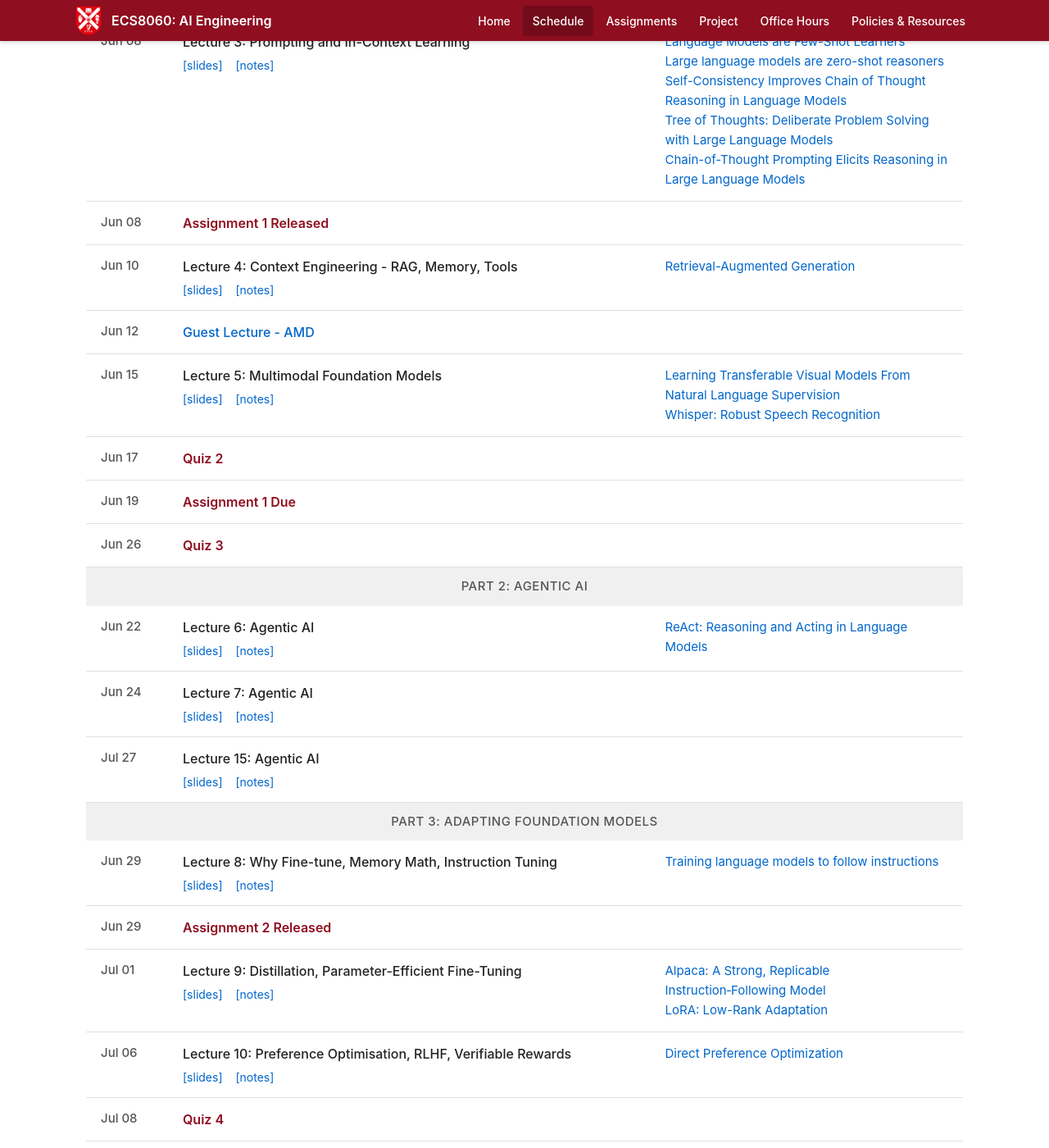
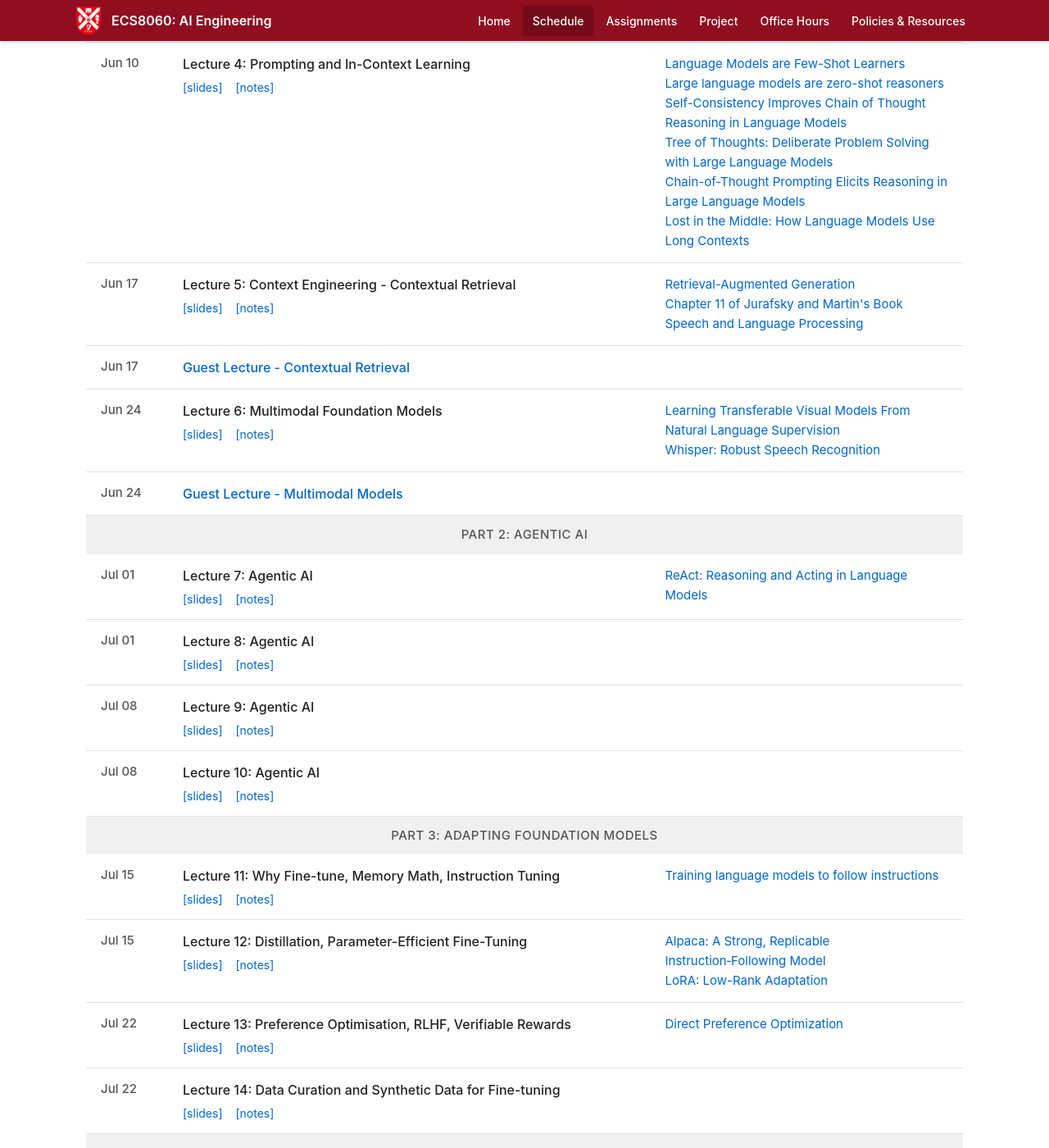
Before and after one commit to awaisrauf/ai_engineering_course, a Jekyll site: the page built from schedule.html, in a window 1280 px wide and 1400 px high, scrolled down 1077 px. Shown: the whole window at 82% size. Built offline with Jekyll 4.4.1, drawn with Linux system fonts in a browser that asks for light colours; some of the changed text lies outside the part shown.

Commit message:
new changes

```diff
--- a/_data/schedule.yml
+++ b/_data/schedule.yml
@@ -4,7 +4,7 @@
   weeks:
     - week: 1
       sessions:
-        - date: "2026-06-01"
+        - date: "2026-06-03"
           type: lecture
           num: 1
           title: "Introduction, Foundational Models"
@@ -21,9 +21,18 @@
         - date: "2026-06-03"
           type: lecture
           num: 2
-          title: "Problem Framing, Evaluation, and Model Selection"
+          title: "How to Build Foundational Models"
           slides: "/slides/lecture-02.pdf"
           notes: "/notes/lecture-02"
+
+    - week: 2
+      sessions:
+        - date: "2026-06-10"
+          type: lecture
+          num: 3
+          title: "Problem Framing, Evaluation, and Model Selection"
+          slides: "/slides/lecture-03.pdf"
+          notes: "/notes/lecture-03"
           readings:
             - title: "Holistic Evaluation of Language Models"
               url: "https://arxiv.org/abs/2211.09110"
@@ -34,18 +43,12 @@
             - title: "Instruction-Following Evaluation for Large Language Models"
               url: "https://arxiv.org/pdf/2311.07911"
 
-        - date: "2026-06-05"
-          type: deadline
-          title: "Quiz 1"
-
-    - week: 2
-      sessions:
-        - date: "2026-06-08"
+        - date: "2026-06-10"
           type: lecture
-          num: 3
+          num: 4
           title: "Prompting and In-Context Learning"
-          slides: "/slides/lecture-03.pdf"
-          notes: "/notes/lecture-03"
+          slides: "/slides/lecture-04.pdf"
+          notes: "/notes/lecture-04"
           readings:
             - title: "Language Models are Few-Shot Learners"
             - title: "Large language models are zero-shot reasoners"
@@ -54,196 +57,159 @@
               url: ""
             - title: "Chain-of-Thought Prompting Elicits Reasoning in Large Language Models"
               url: ""
+            - title: "Lost in the Middle: How Language Models Use Long Contexts"
 
-        - date: "2026-06-08"
-          type: deadline
-          title: "Assignment 1 Released"
-
-        - date: "2026-06-10"
+    - week: 3
+      sessions:
+        - date: "2026-06-17"
           type: lecture
-          num: 4
-          title: "Context Engineering - RAG, Memory, Tools"
-          slides: "/slides/lecture-04.pdf"
-          notes: "/notes/lecture-04"
+          num: 5
+          title: "Context Engineering - Contextual Retrieval"
+          slides: "/slides/lecture-05.pdf"
+          notes: "/notes/lecture-05"
           readings:
             - title: "Retrieval-Augmented Generation"
               url: "https://arxiv.org/abs/2005.11401"
+            - title: "Chapter 11 of Jurafsky and Martin's Book Speech and Language Processing"
+              url: "https://web.stanford.edu/~jurafsky/slp3/11.pdf"
 
-        - date: "2026-06-12"
+        - date: "2026-06-17"
           type: event
-          title: "Guest Lecture - AMD"
+          title: "Guest Lecture - Contextual Retrieval"
 
-    - week: 3
+    - week: 4
       sessions:
-        - date: "2026-06-15"
+        - date: "2026-06-24"
           type: lecture
-          num: 5
+          num: 6
           title: "Multimodal Foundation Models"
-          slides: "/slides/lecture-05.pdf"
-          notes: "/notes/lecture-05"
+          slides: "/slides/lecture-06.pdf"
+          notes: "/notes/lecture-06"
           readings:
             - title: "Learning Transferable Visual Models From Natural Language Supervision"
               url: "https://arxiv.org/abs/2103.00020"
             - title: "Whisper: Robust Speech Recognition"
               url: "https://arxiv.org/abs/2212.04356"
 
-        - date: "2026-06-17"
-          type: deadline
-          title: "Quiz 2"
-
-        - date: "2026-06-19"
-          type: deadline
-          title: "Assignment 1 Due"
-
-    - week: 4
-      sessions:
-        - date: "2026-06-26"
-          type: deadline
-          title: "Quiz 3"
+        - date: "2026-06-24"
+          type: event
+          title: "Guest Lecture - Multimodal Models"
 
 - section: "Part 2: Agentic AI"
   weeks:
-    - week: 4
+    - week: 5
       sessions:
-        - date: "2026-06-22"
-          type: lecture
-          num: 6
-          title: "Agentic AI"
-          slides: "/slides/lecture-06.pdf"
-          notes: "/notes/lecture-06"
-          readings:
-            - title: "ReAct: Reasoning and Acting in Language Models"
-              url: "https://arxiv.org/abs/2210.03629"
-
-        - date: "2026-06-24"
+        - date: "2026-07-01"
           type: lecture
           num: 7
           title: "Agentic AI"
           slides: "/slides/lecture-07.pdf"
           notes: "/notes/lecture-07"
+          readings:
+            - title: "ReAct: Reasoning and Acting in Language Models"
+              url: "https://arxiv.org/abs/2210.03629"
 
-    - week: 9
+        - date: "2026-07-01"
+          type: lecture
+          num: 8
+          title: "Agentic AI"
+          slides: "/slides/lecture-08.pdf"
+          notes: "/notes/lecture-08"
+
+    - week: 6
       sessions:
-        - date: "2026-07-27"
+        - date: "2026-07-08"
           type: lecture
-          num: 15
+          num: 9
           title: "Agentic AI"
-          slides: "/slides/lecture-15.pdf"
-          notes: "/notes/lecture-15"
+          slides: "/slides/lecture-09.pdf"
+          notes: "/notes/lecture-09"
+
+        - date: "2026-07-08"
+          type: lecture
+          num: 10
+          title: "Agentic AI"
+          slides: "/slides/lecture-10.pdf"
+          notes: "/notes/lecture-10"
 
 - section: "Part 3: Adapting Foundation Models"
   weeks:
-    - week: 5
+    - week: 7
       sessions:
-        - date: "2026-06-29"
+        - date: "2026-07-15"
           type: lecture
-          num: 8
+          num: 11
           title: "Why Fine-tune, Memory Math, Instruction Tuning"
-          slides: "/slides/lecture-08.pdf"
-          notes: "/notes/lecture-08"
+          slides: "/slides/lecture-11.pdf"
+          notes: "/notes/lecture-11"
           readings:
             - title: "Training language models to follow instructions"
               url: "https://arxiv.org/abs/2203.02155"
 
-        - date: "2026-06-29"
-          type: deadline
-          title: "Assignment 2 Released"
-
-        - date: "2026-07-01"
+        - date: "2026-07-15"
           type: lecture
-          num: 9
+          num: 12
           title: "Distillation, Parameter-Efficient Fine-Tuning"
-          slides: "/slides/lecture-09.pdf"
-          notes: "/notes/lecture-09"
+          slides: "/slides/lecture-12.pdf"
+          notes: "/notes/lecture-12"
           readings:
             - title: "Alpaca: A Strong, Replicable Instruction‑Following Model"
               url: ""
             - title: "LoRA: Low-Rank Adaptation"
               url: "https://arxiv.org/abs/2106.09685"
 
-    - week: 6
+    - week: 8
       sessions:
-        - date: "2026-07-06"
+        - date: "2026-07-22"
           type: lecture
-          num: 10
+          num: 13
           title: "Preference Optimisation, RLHF, Verifiable Rewards"
-          slides: "/slides/lecture-10.pdf"
-          notes: "/notes/lecture-10"
+          slides: "/slides/lecture-13.pdf"
+          notes: "/notes/lecture-13"
           readings:
             - title: "Direct Preference Optimization"
               url: "https://arxiv.org/abs/2305.18290"
 
-        - date: "2026-07-08"
-          type: deadline
-          title: "Quiz 4"
-
-        - date: "2026-07-10"
-          type: deadline
-          title: "Project Proposal Due"
-
-        - date: "2026-07-10"
-          type: deadline
-          title: "Assignment 2 Due"
+        - date: "2026-07-22"
+          type: lecture
+          num: 14
+          title: "Data Curation and Synthetic Data for Fine-tuning"
+          slides: "/slides/lecture-14.pdf"
+          notes: "/notes/lecture-14"
 
 - section: "Part 4: Deploying Foundation Models"
   weeks:
-    - week: 7
+    - week: 9
       sessions:
-        - date: "2026-07-13"
+        - date: "2026-07-29"
           type: lecture
-          num: 11
+          num: 15
           title: "Inference Optimisation"
-          slides: "/slides/lecture-11.pdf"
-          notes: "/notes/lecture-11"
+          slides: "/slides/lecture-15.pdf"
+          notes: "/notes/lecture-15"
           readings:
             - title: "Efficient Memory Management for LLM Serving with PagedAttention"
               url: "https://arxiv.org/abs/2309.06180"
 
-        - date: "2026-07-13"
-          type: deadline
-          title: "Assignment 3 Released"
-
-        - date: "2026-07-15"
+        - date: "2026-07-29"
           type: lecture
-          num: 12
+          num: 16
           title: "Building Model APIs"
-          slides: "/slides/lecture-12.pdf"
-          notes: "/notes/lecture-12"
-
-    - week: 8
-      sessions:
-        - date: "2026-07-20"
-          type: lecture
-          num: 13
-          title: "Building Backend Systems"
-          slides: "/slides/lecture-13.pdf"
-          notes: "/notes/lecture-13"
-
-        - date: "2026-07-22"
-          type: lecture
-          num: 14
-          title: "Observability and Feedback"
-          slides: "/slides/lecture-14.pdf"
-          notes: "/notes/lecture-14"
-
-        - date: "2026-07-24"
-          type: deadline
-          title: "Quiz 5"
+          slides: "/slides/lecture-16.pdf"
+          notes: "/notes/lecture-16"
 
     - week: 10
       sessions:
-        - date: "2026-08-03"
-          type: deadline
-          title: "Assignment 3 Due"
+        - date: "2026-08-05"
+          type: lecture
+          num: 17
+          title: "Building Backend Systems"
+          slides: "/slides/lecture-17.pdf"
+          notes: "/notes/lecture-17"
 
-    - week: 11
-      sessions:
-        - date: "2026-08-10"
-          type: event
-          title: "Project Office Hours"
-        - date: "2026-08-12"
-          type: deadline
-          title: "Project Report Due"
-        - date: "2026-08-14"
-          type: event
-          title: "Project Presentations"
+        - date: "2026-08-05"
+          type: lecture
+          num: 18
+          title: "Observability and Feedback"
+          slides: "/slides/lecture-18.pdf"
+          notes: "/notes/lecture-18"
--- /dev/null
+++ b/notes/lecture-05.md
@@ -0,0 +1,26 @@
+---
+layout: note
+title: "Lecture 5: RAG and External Data"
+lecture: 5
+date: 2026-06-02
+---
+
+For a deeper look into embeddings: https://jalammar.github.io/illustrated-word2vec/
+
+## Optional Readings
+
+### Seminal Papers on Embeddings
+
+1. Efficient Estimation of Word Representations in Vector Space
+2. Distributed Representations of Words and Phrases and their Compositionality
+3. GloVe: Global Vectors for Word Representation
+4. Enriching Word Vectors with Subword Information
+
+### RAG
+
+1. ColBERT: Efficient and Effective Passage Search via Contextualized Late Interaction over BERT
+2. ColBERTv2: Effective and Efficient Retrieval via Lightweight Late Interaction
+
+### Long Context
+
+1. Recursive Language Models
```
Also changed, not shown: README.md.
